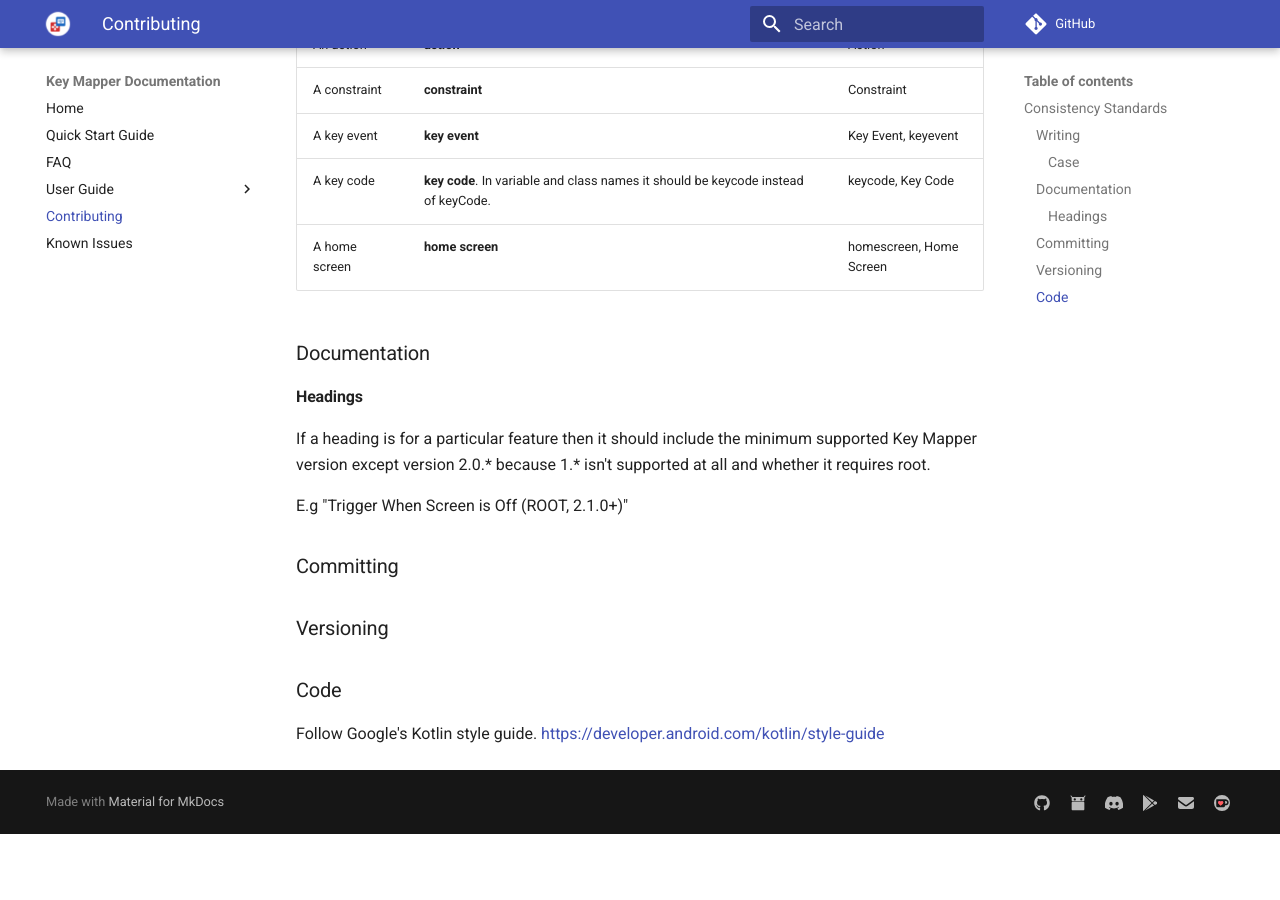
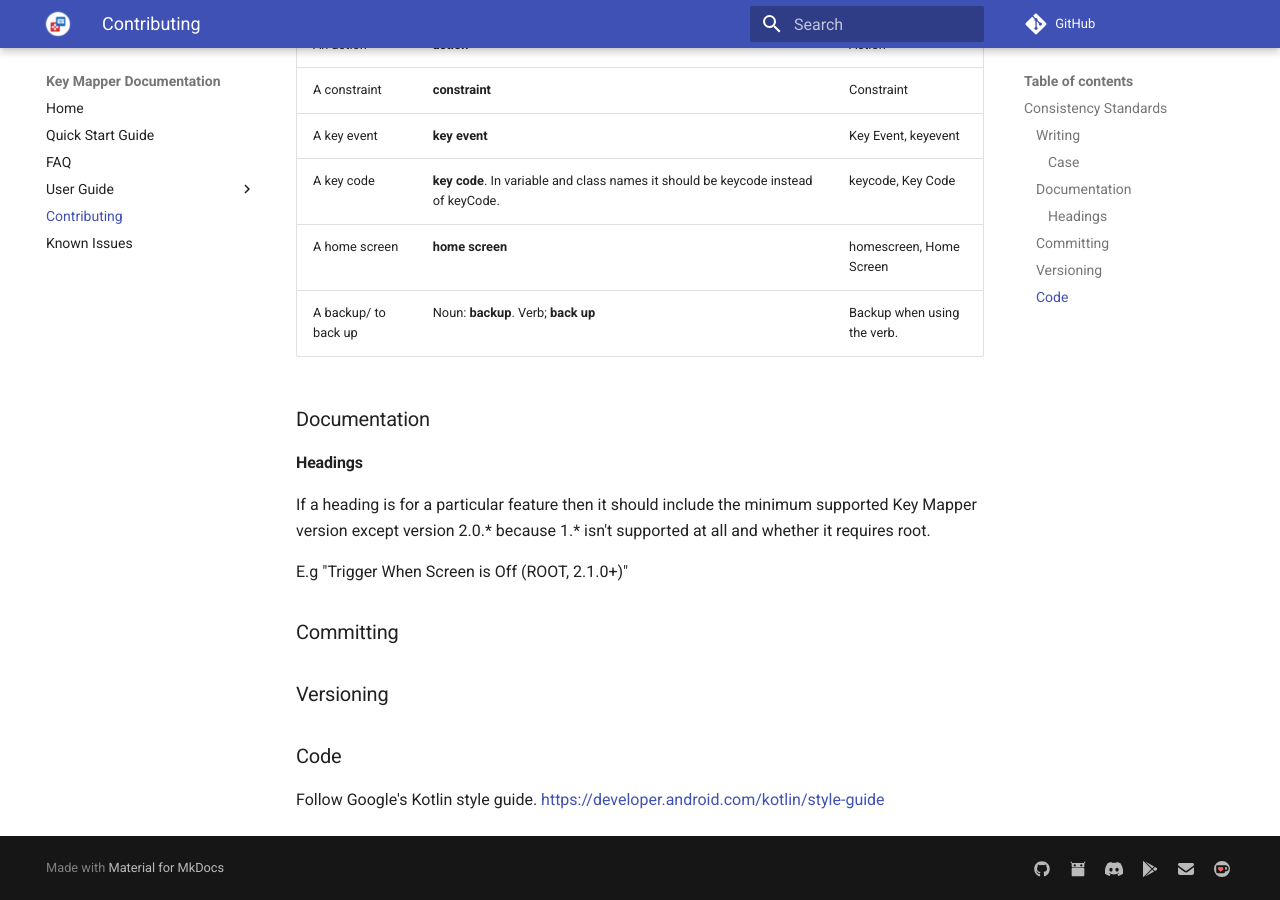
Before and after one commit to keymapperorg/KeyMapper, an MkDocs documentation site: the page built from docs/contributing.md, in a window 1280 px wide and 900 px high, scrolled down 808 px. Built offline with MkDocs 1.6.1 and Material for MkDocs 9.7.7, drawn with Linux system fonts in a browser that asks for light colours; comment, search, counter and statistics services are not loaded; before the commit the page ends 1642 px from its top, so only the background shows below that.

Commit message:
website (contributing) add backup/back up word rule

```diff
--- a/docs/contributing.md
+++ b/docs/contributing.md
@@ -20,6 +20,7 @@ Here are words and phrases that can be spelt or capitalised in multiple ways.
 | A key event | **key event** | Key Event, keyevent |
 | A key code | **key code**. In variable and class names it should be keycode instead of keyCode. | keycode, Key Code |
 | A home screen | **home screen** | homescreen, Home Screen |
+| A backup/ to back up | Noun: **backup**. Verb; **back up** | Backup when using the verb. |
 
 ### Documentation
 
```
